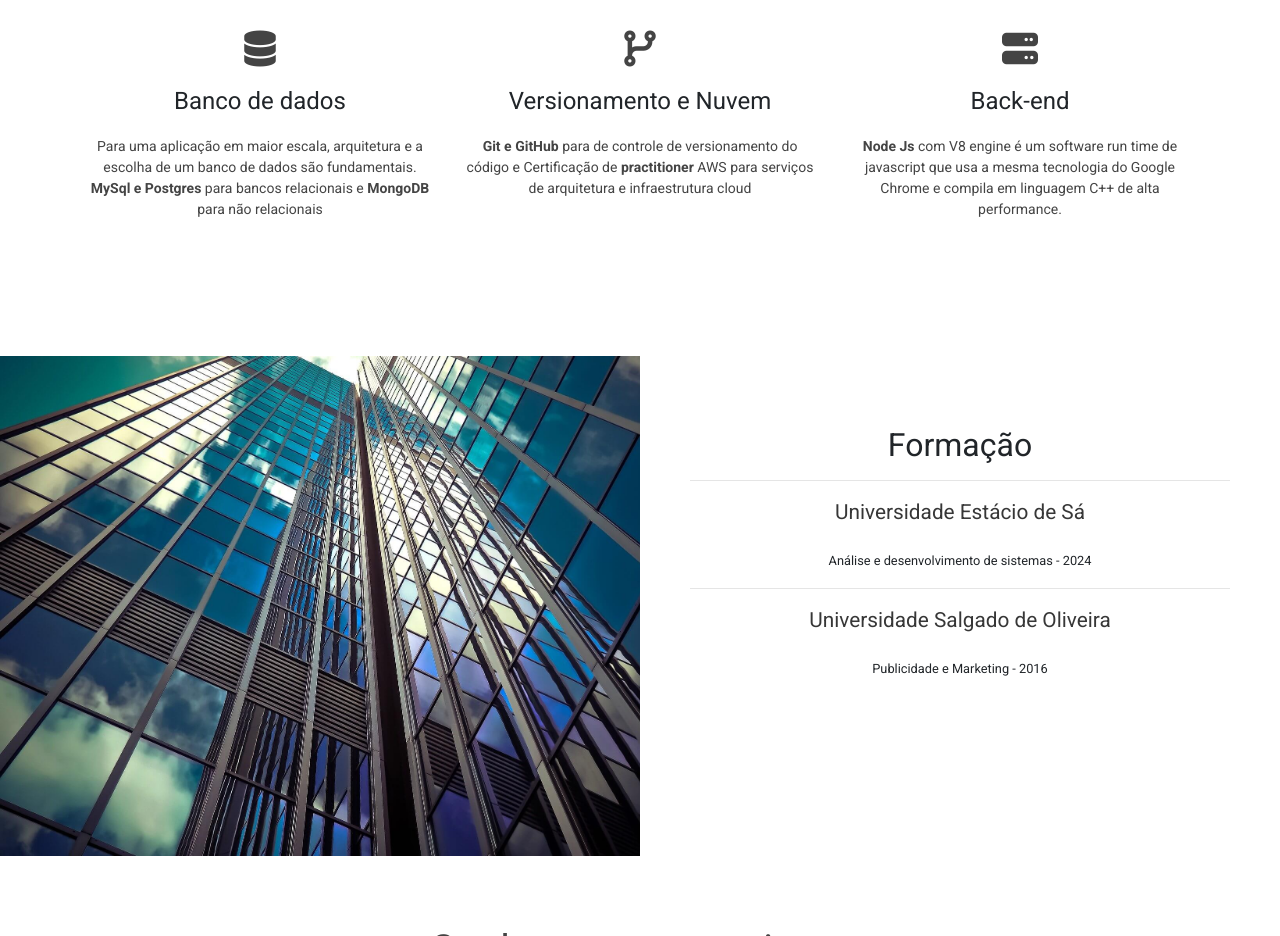
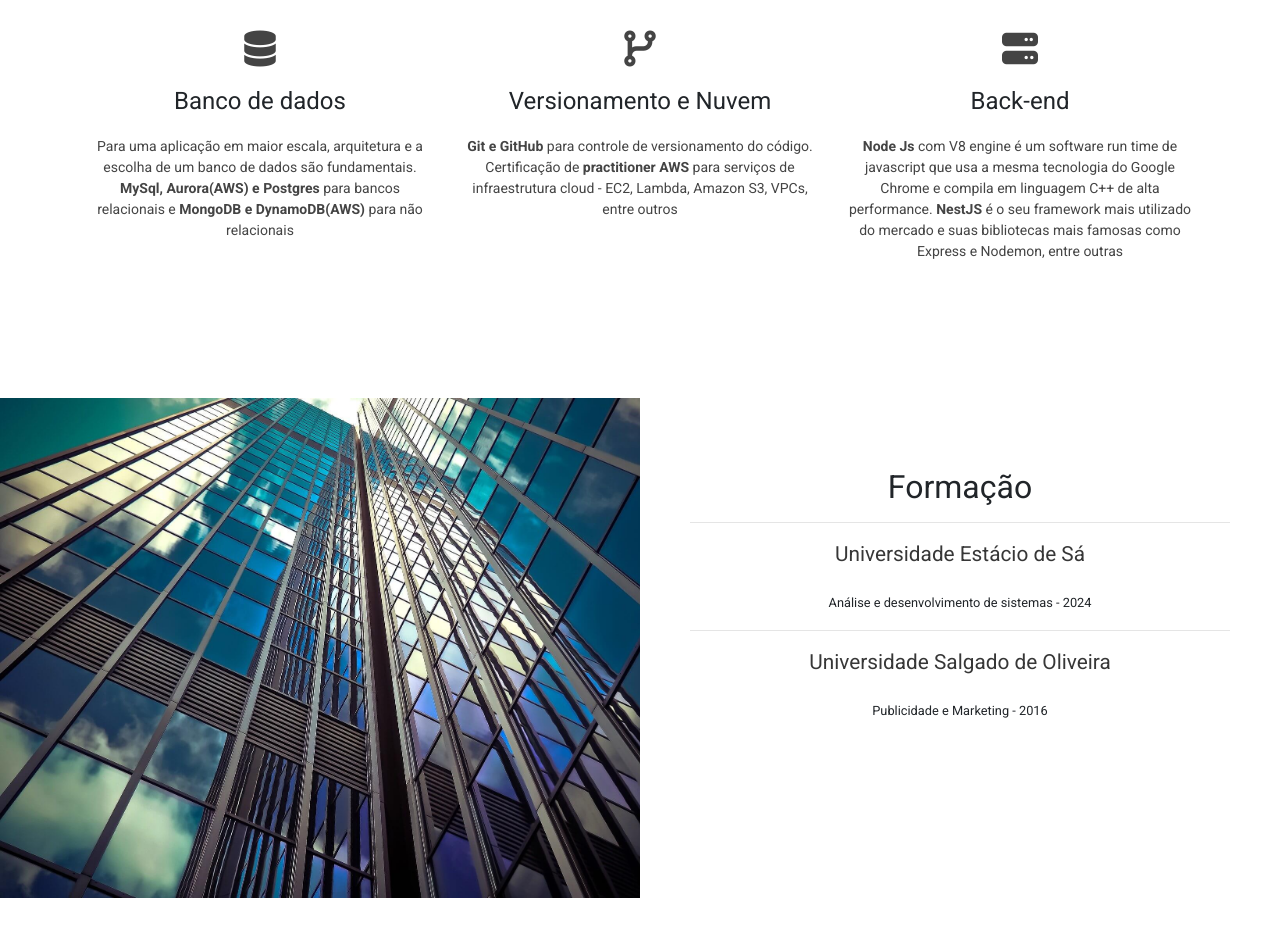
Before and after one commit to fmcnit/meuCV, a plain HTML site: page index.html in a window 1280 px wide. Shown: the part 1740-2676 px from the top of the page. Drawn offline with nearby package versions, Linux system fonts and the light colour scheme; a script that the page names is missing.

Commit message:
correções

```diff
--- a/css/styles.css
+++ b/css/styles.css
@@ -622,6 +622,12 @@ header, .navbar {
   }
 
   /* filter */
+#portfolio-area{
+    margin-top: 15px;
+    border-top: 10px solid #3EC1D5;
+
+  }
+
   #portfolio-area .filter-btn {
     margin-bottom: 20px;
   }
--- a/index.html
+++ b/index.html
@@ -152,17 +152,17 @@
             <div class="col-md-4 service-box">
               <i class="fa fa-database"></i>
               <h4>Banco de dados</h4>
-              <p>Para uma aplicação em maior escala, arquitetura e a escolha de um banco de dados são fundamentais. <b>MySql e Postgres</b> para bancos relacionais e <b>MongoDB</b> para não relacionais</p>
+              <p>Para uma aplicação em maior escala, arquitetura e a escolha de um banco de dados são fundamentais. <b>MySql, Aurora(AWS) e Postgres</b> para bancos relacionais e <b>MongoDB e DynamoDB(AWS)</b> para não relacionais</p>
             </div>
             <div class="col-md-4 service-box">
               <i class="fa fa-code-fork" aria-hidden="true"></i>
               <h4>Versionamento e Nuvem</h4>
-              <p><b>Git e GitHub</b> para de controle de versionamento do código e Certificação de <b>practitioner</b> AWS para serviços de arquitetura e infraestrutura cloud</p>
+              <p><b>Git e GitHub</b> para controle de versionamento do código. Certificação de <b>practitioner AWS</b> para serviços de infraestrutura cloud - EC2, Lambda, Amazon S3, VPCs, entre outros</p>
             </div>
             <div class="col-md-4 service-box">
               <i class="fas fa-server"></i>
               <h4>Back-end</h4>
-              <p><b>Node Js</b> com V8 engine é um software run time de javascript que usa a mesma tecnologia do Google Chrome e compila em linguagem C++ de alta performance.</p>
+              <p><b>Node Js</b> com V8 engine é um software run time de javascript que usa a mesma tecnologia do Google Chrome e compila em linguagem C++ de alta performance. <b>NestJS</b> é o seu framework mais utilizado do mercado e suas bibliotecas mais famosas como Express e Nodemon, entre outras</p>
             </div>
           </div>
         </div>
```
